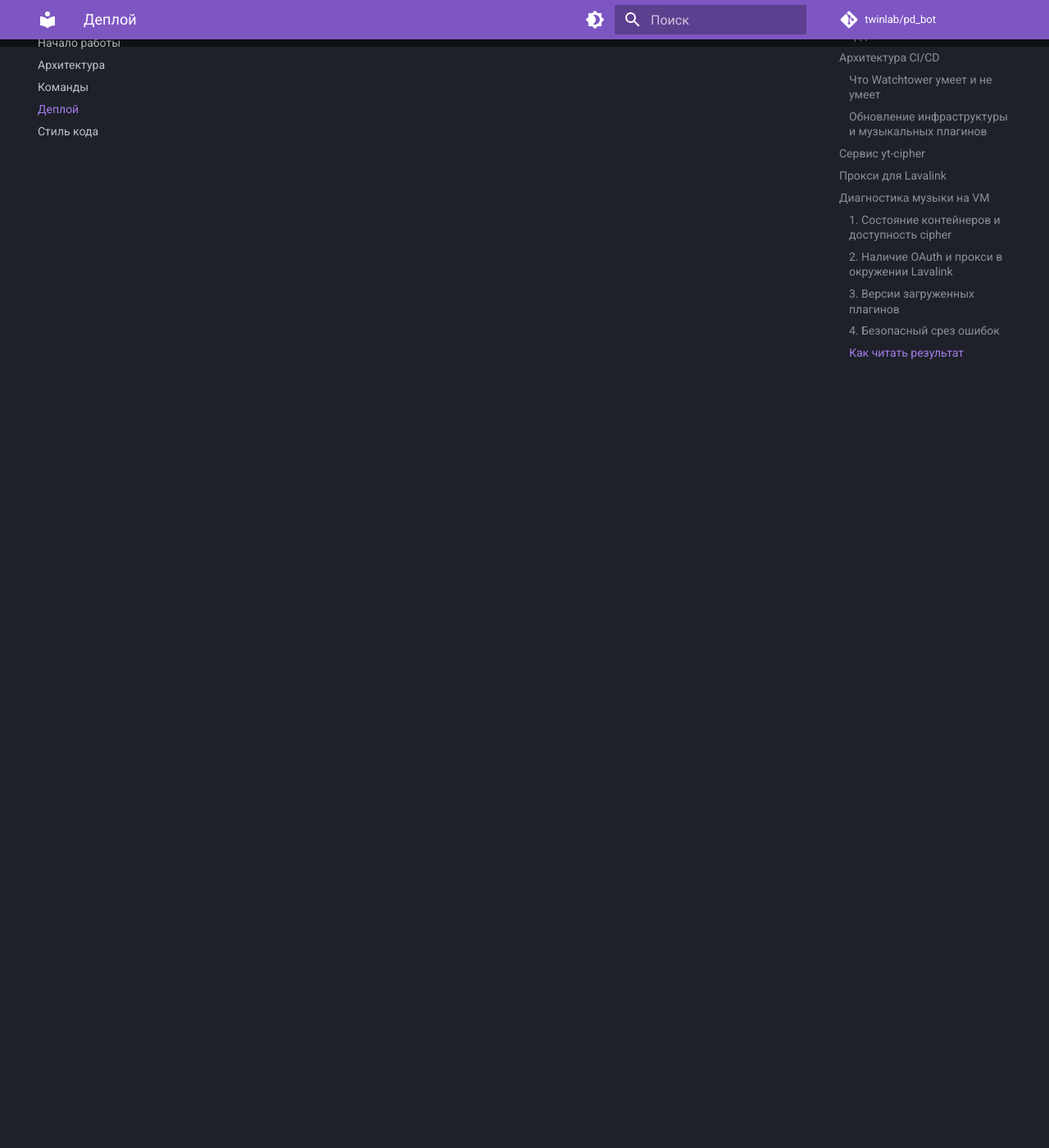
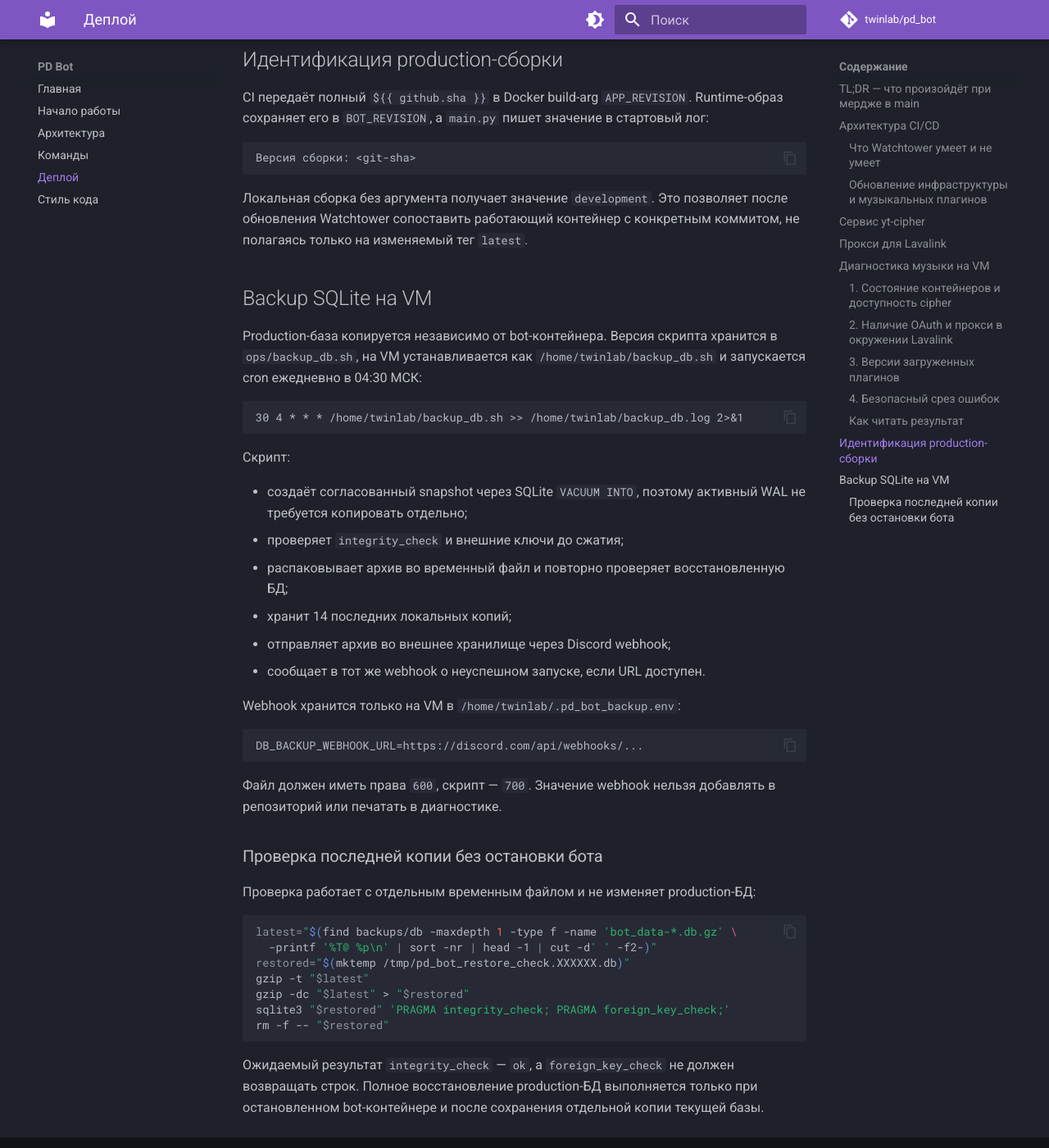
Before and after one commit to Twinlab/pd_bot, an MkDocs documentation site: the page built from docs/deployment.md, in a window 1280 px wide and 1400 px high, scrolled down 5137 px. Shown: the whole window at 82% size. Built offline with MkDocs 1.6.1 and Material for MkDocs 9.7.7, drawn with Linux system fonts in a browser that asks for light colours; comment, search, counter and statistics services are not loaded.

Commit message:
Harden SQLite backup verification

````diff
--- a/docs/deployment.md
+++ b/docs/deployment.md
@@ -196,3 +196,65 @@ docker compose pull bot yt-cipher
 docker compose up -d --force-recreate yt-cipher lavalink bot
 docker compose ps
 ```
+
+---
+
+## Идентификация production-сборки
+
+CI передаёт полный `${{ github.sha }}` в Docker build-arg `APP_REVISION`. Runtime-образ
+сохраняет его в `BOT_REVISION`, а `main.py` пишет значение в стартовый лог:
+
+```text
+Версия сборки: <git-sha>
+```
+
+Локальная сборка без аргумента получает значение `development`. Это позволяет после
+обновления Watchtower сопоставить работающий контейнер с конкретным коммитом, не
+полагаясь только на изменяемый тег `latest`.
+
+## Backup SQLite на VM
+
+Production-база копируется независимо от bot-контейнера. Версия скрипта хранится в
+`ops/backup_db.sh`, на VM устанавливается как `/home/twinlab/backup_db.sh` и
+запускается cron ежедневно в 04:30 МСК:
+
+```cron
+30 4 * * * /home/twinlab/backup_db.sh >> /home/twinlab/backup_db.log 2>&1
+```
+
+Скрипт:
+
+- создаёт согласованный snapshot через SQLite `VACUUM INTO`, поэтому активный WAL не
+  требуется копировать отдельно;
+- проверяет `integrity_check` и внешние ключи до сжатия;
+- распаковывает архив во временный файл и повторно проверяет восстановленную БД;
+- хранит 14 последних локальных копий;
+- отправляет архив во внешнее хранилище через Discord webhook;
+- сообщает в тот же webhook о неуспешном запуске, если URL доступен.
+
+Webhook хранится только на VM в `/home/twinlab/.pd_bot_backup.env`:
+
+```dotenv
+DB_BACKUP_WEBHOOK_URL=https://discord.com/api/webhooks/...
+```
+
+Файл должен иметь права `600`, скрипт — `700`. Значение webhook нельзя добавлять в
+репозиторий или печатать в диагностике.
+
+### Проверка последней копии без остановки бота
+
+Проверка работает с отдельным временным файлом и не изменяет production-БД:
+
+```bash
+latest="$(find backups/db -maxdepth 1 -type f -name 'bot_data-*.db.gz' \
+  -printf '%T@ %p\n' | sort -nr | head -1 | cut -d' ' -f2-)"
+restored="$(mktemp /tmp/pd_bot_restore_check.XXXXXX.db)"
+gzip -t "$latest"
+gzip -dc "$latest" > "$restored"
+sqlite3 "$restored" 'PRAGMA integrity_check; PRAGMA foreign_key_check;'
+rm -f -- "$restored"
+```
+
+Ожидаемый результат `integrity_check` — `ok`, а `foreign_key_check` не должен
+возвращать строк. Полное восстановление production-БД выполняется только при
+остановленном bot-контейнере и после сохранения отдельной копии текущей базы.
````
Also changed, not shown: 1 other file.
